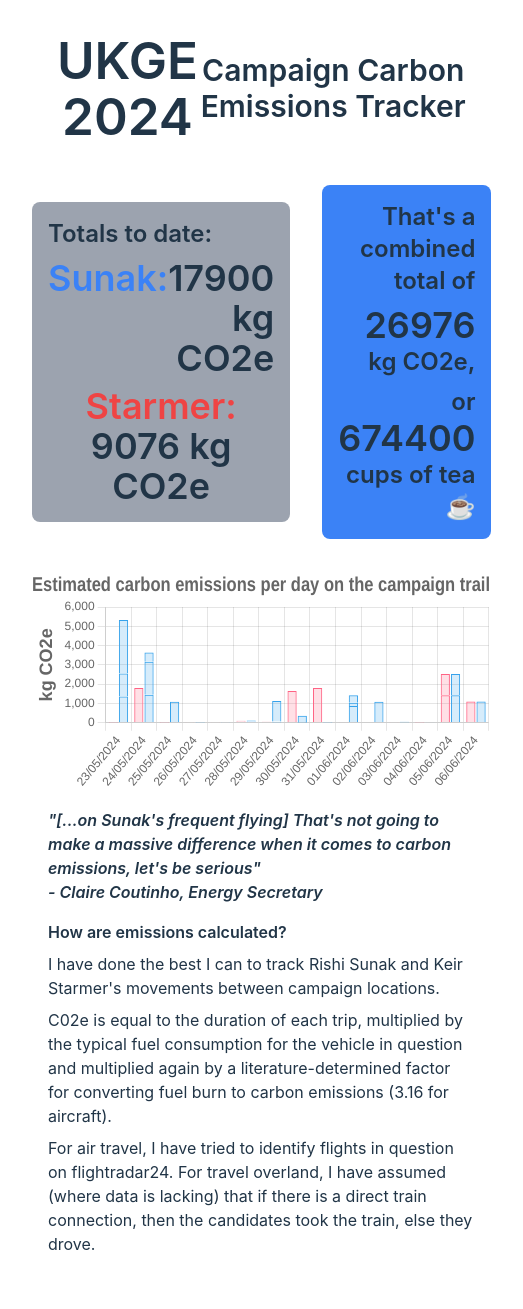
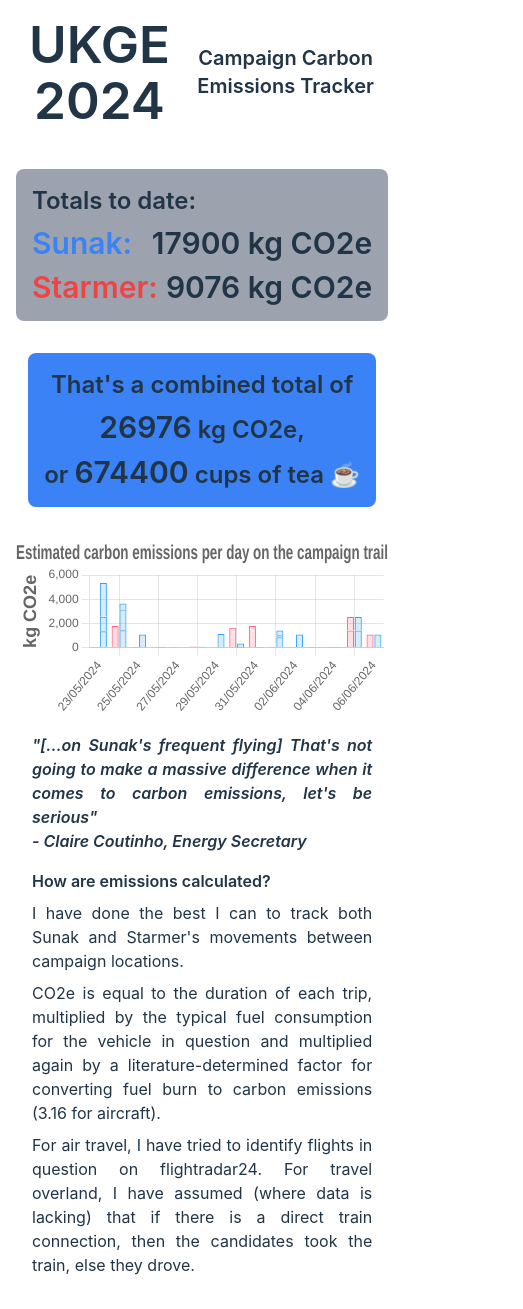
Before and after one commit to ZakryDat/campaign-carbon-emissions, a React (Vite) app: page / in a window 390 px wide. Shown: the whole page, 523 px wide, since content can reach past the window. Built offline with nearby package versions, Linux system fonts and the light colour scheme.

Commit message:
feat: more responsive mobile design

```diff
--- a/index.html
+++ b/index.html
@@ -4,7 +4,7 @@
 <head>
     <meta charset="UTF-8" />
     <link rel="icon" type="image/svg+xml" href="/co2.svg" />
-    <meta name="viewport" content="width=device-width, initial-scale=1.0" />
+    <meta name="viewport" content="width=device-width, initial-scale=1.0">
     <script data-name="BMC-Widget" data-cfasync="false" src="https://cdnjs.buymeacoffee.com/1.0.0/widget.prod.min.js"
         data-id="zakrydat" data-description="Support me on Buy me a coffee!" data-message="" data-color="#5F7FFF"
         data-position="Right" data-x_margin="18" data-y_margin="18"></script>
--- a/src/App.jsx
+++ b/src/App.jsx
@@ -1,4 +1,4 @@
-import './App.css'
+import './App.css';
 import Chart from "chart.js/auto";
 import { CategoryScale } from "chart.js";
 import { SunakData } from "../utils/SunakData";
@@ -13,7 +13,7 @@
         sunakTotalCarbonEmissionsToDate += entry.trips[trip];
     }
 });
-sunakTotalCarbonEmissionsToDate = Math.round(sunakTotalCarbonEmissionsToDate)
+sunakTotalCarbonEmissionsToDate = Math.round(sunakTotalCarbonEmissionsToDate);
 
 let starmerTotalCarbonEmissionsToDate = 0;
 StarmerData.forEach(entry => {
@@ -21,48 +21,52 @@
         starmerTotalCarbonEmissionsToDate += entry.trips[trip];
     }
 });
-starmerTotalCarbonEmissionsToDate = Math.round(starmerTotalCarbonEmissionsToDate)
+starmerTotalCarbonEmissionsToDate = Math.round(starmerTotalCarbonEmissionsToDate);
 
 function App() {
-
     return (
         <>
-            <div className='flex justify-between px-6 font-semibold mb-4 pb-6 items-center'>
+            <div className="container mx-auto md:1rem">
+                <div className='flex justify-between md:px-6 px-2 font-semibold mb-4 pb-6 items-center gap-4'>
                     <h1>UKGE 2024</h1>
-                <h2 className='text-3xl'>Campaign Carbon Emissions Tracker</h2>
+                    <h2 className='text-xl md:text-3xl text-pretty'>Campaign Carbon Emissions Tracker</h2>
                 </div>
-            <div className='flex font-semibold items-center justify-center mb-6 gap-8'>
-                <div className='flex flex-col text-4xl bg-gray-400 dark:bg-gray-700 p-4 rounded-lg gap-2'>
+                <div className='flex flex-col md:flex-row font-semibold items-center justify-center mb-6 gap-8'>
+                    <div className='flex flex-col text-3xl md:text-4xl bg-gray-400 dark:bg-gray-700 p-4 rounded-lg gap-2'>
                         <h2 className='text-2xl text-left'>Totals to date:</h2>
-                    <div className='flex justify-between'>
+                        <div className='flex justify-between gap-2'>
                             <h2 className='text-left text-blue-500'>Sunak:</h2>
-                        <h2 className='text-right'>{sunakTotalCarbonEmissionsToDate} kg CO2e</h2>
+                            <h2 className='md:text-right'>{sunakTotalCarbonEmissionsToDate} kg CO2e</h2>
                         </div>
-                    <h2><span className='text-red-500'>Starmer:</span> {starmerTotalCarbonEmissionsToDate} kg CO2e</h2>
+                        <div className='flex justify-between gap-2'>
+                            <h2 className='text-left text-red-500'>Starmer:</h2>
+                            <h2 className='md:text-right text-nowrap'>{starmerTotalCarbonEmissionsToDate} kg CO2e</h2>
                         </div>
-                <div className='flex flex-col text-2xl bg-blue-500 p-4 rounded-lg gap-2 text-right'>
+                    </div>
+                    <div className='flex flex-col text-2xl bg-blue-500 p-4 rounded-lg gap-2 text-balance md:text-right'>
                         <h2>That's a combined total of</h2>
-                    <h2><span className='text-4xl'>{sunakTotalCarbonEmissionsToDate + starmerTotalCarbonEmissionsToDate}</span> kg CO2e,</h2>
-                    <h2>or <span className='text-4xl'>{(sunakTotalCarbonEmissionsToDate + starmerTotalCarbonEmissionsToDate) / 0.04}</span> cups of tea ☕</h2>
+                        <h2><span className='text-3xl md:text-4xl'>{sunakTotalCarbonEmissionsToDate + starmerTotalCarbonEmissionsToDate}</span> kg CO2e,</h2>
+                        <h2>or <span className='text-3xl md:text-4xl'>{(sunakTotalCarbonEmissionsToDate + starmerTotalCarbonEmissionsToDate) / 0.04}</span> cups of tea ☕</h2>
                     </div>
                 </div>
                 <div>
                     <CarbonPerDayBarChart />
                 </div>
-            <div className='flex flex-col p-4 gap-2 text-left'>
-                <div className='font-semibold font-style: italic'>
+                <div className='flex flex-col p-4 gap-2 text-justify'>
+                    <div className='font-semibold italic'>
                         <p>"[...on Sunak's frequent flying] That's not going to make a massive difference when it comes to carbon emissions, let's be serious"</p>
                         <p> - Claire Coutinho, Energy Secretary</p>
                     </div>
                     <p className='font-semibold mt-2'>How are emissions calculated?</p>
-                <p>I have done the best I can to track Rishi Sunak and Keir Starmer's movements between campaign locations.</p>
-                <p>C02e is equal to the duration of each trip, multiplied by the typical fuel consumption for the vehicle in question
+                    <p>I have done the best I can to track both Sunak and Starmer's movements between campaign locations.</p>
+                    <p>CO2e is equal to the duration of each trip, multiplied by the typical fuel consumption for the vehicle in question
                         and multiplied again by a literature-determined factor for converting fuel burn to carbon emissions (3.16 for aircraft).</p>
                     <p>For air travel, I have tried to identify flights in question on flightradar24. For travel overland, I have assumed (where
                         data is lacking) that if there is a direct train connection, then the candidates took the train, else they drove.</p>
                 </div>
+            </div>
         </>
-    )
+    );
 }
 
-export default App
+export default App;
--- a/src/carbonPerDayChart.jsx
+++ b/src/carbonPerDayChart.jsx
@@ -47,14 +47,14 @@
     const options = {
         plugins: {
             legend: {
-                display: false // Disable the legend
+                display: false
             },
             title: {
                 display: true,
                 text: "Estimated carbon emissions per day on the campaign trail",
                 font: {
-                    size: 20, // Increase the title font size
-                    weight: 'bold', // Make the title bold
+                    size: 20,
+                    weight: 'bold',
                 },
             },
             tooltip: {
@@ -71,8 +71,8 @@
                     display: true,
                     text: 'kg CO2e',
                     font: {
-                        size: 18, // Increase the title font size
-                        weight: 'bold', // Make the title bold
+                        size: 18,
+                        weight: 'bold',
                     },
                 },
             }
--- a/src/index.css
+++ b/src/index.css
@@ -2,6 +2,9 @@
 @tailwind components;
 @tailwind utilities;
 
+#root {
+    padding: 1rem;
+}
 
 :root {
     font-family: Inter, system-ui, Avenir, Helvetica, Arial, sans-serif;
@@ -20,9 +23,12 @@
 
 body {
     margin: 0;
+    padding: 0;
     display: flex;
-    place-items: center;
-    min-height: 100vh;
+    flex-direction: column;
+    align-items: center;
+    justify-content: center;
+
 }
 
 h1 {
```
Lines whose indentation alone changed are shown as unchanged.
